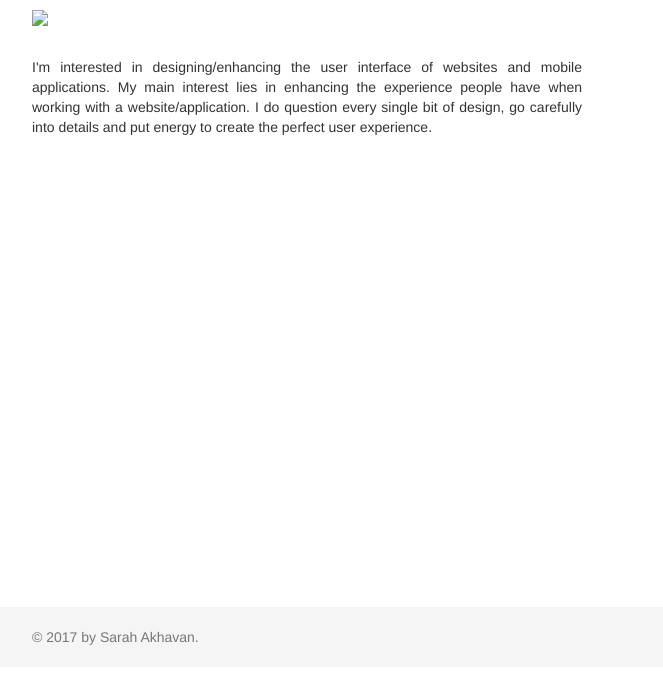
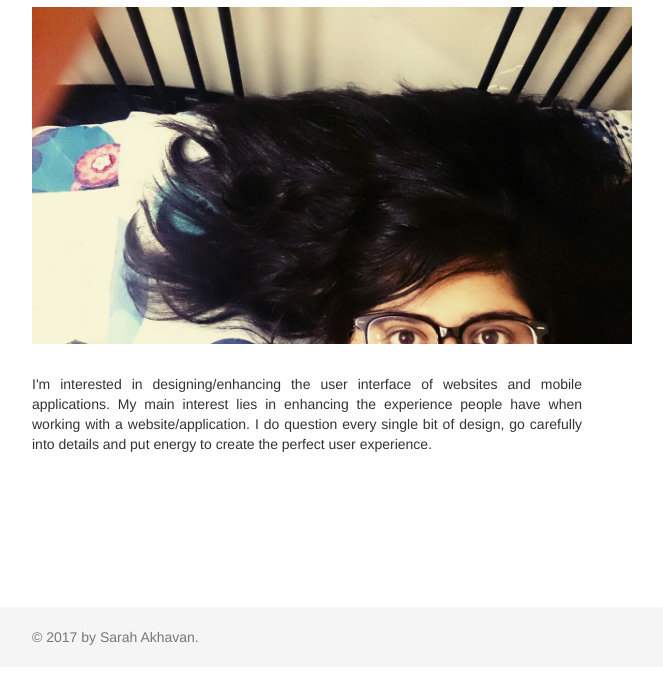
Before and after one commit to sarahakhavan/sarahakhavan, a plain HTML site: page index.html in a window 1280 px wide. Shown: the part 133-816 px from the top of the page, without its empty margins (303-966 px from the left). Drawn offline with Linux system fonts and the light colour scheme.

Commit message:
picture added

```diff
--- a/index.html
+++ b/index.html
@@ -20,7 +20,7 @@
     <div class="col-lg-3">
     </div>
     <div class="col-lg-6">
-      <img class="image" src="image/portfolio-cafe-bazi.png">
+      <img class="image" src="images/portfolio.jpg">
       <p class="text-justify text-left main-body-text">
         I'm interested in designing/enhancing the user interface of websites and mobile applications. My main interest lies in enhancing the experience people have when working with a website/application. I do question every single bit of design, go carefully into details and put energy to create the perfect user experience.
       </p>
```
Also changed, not shown: images/portfolio.jpg (added).
